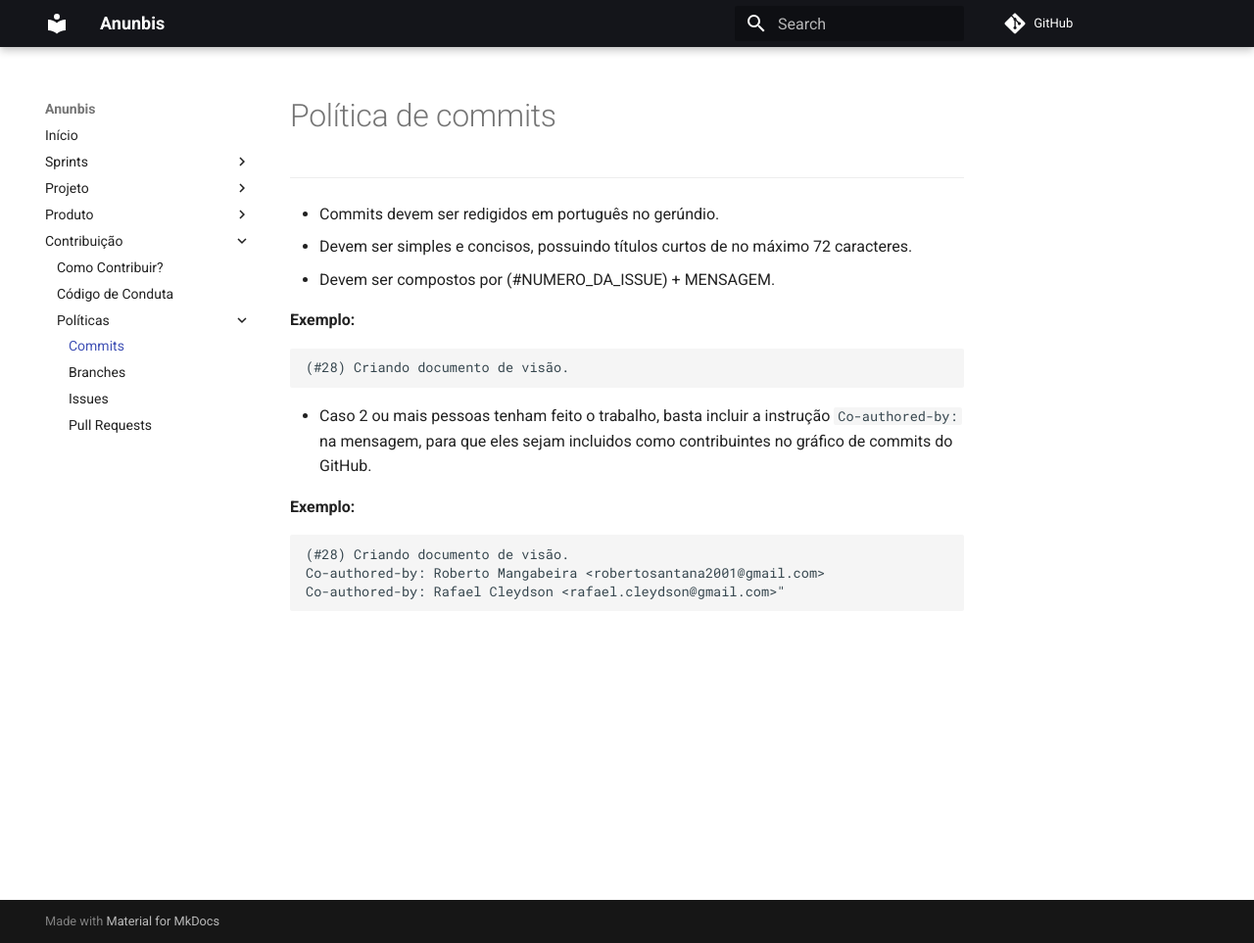
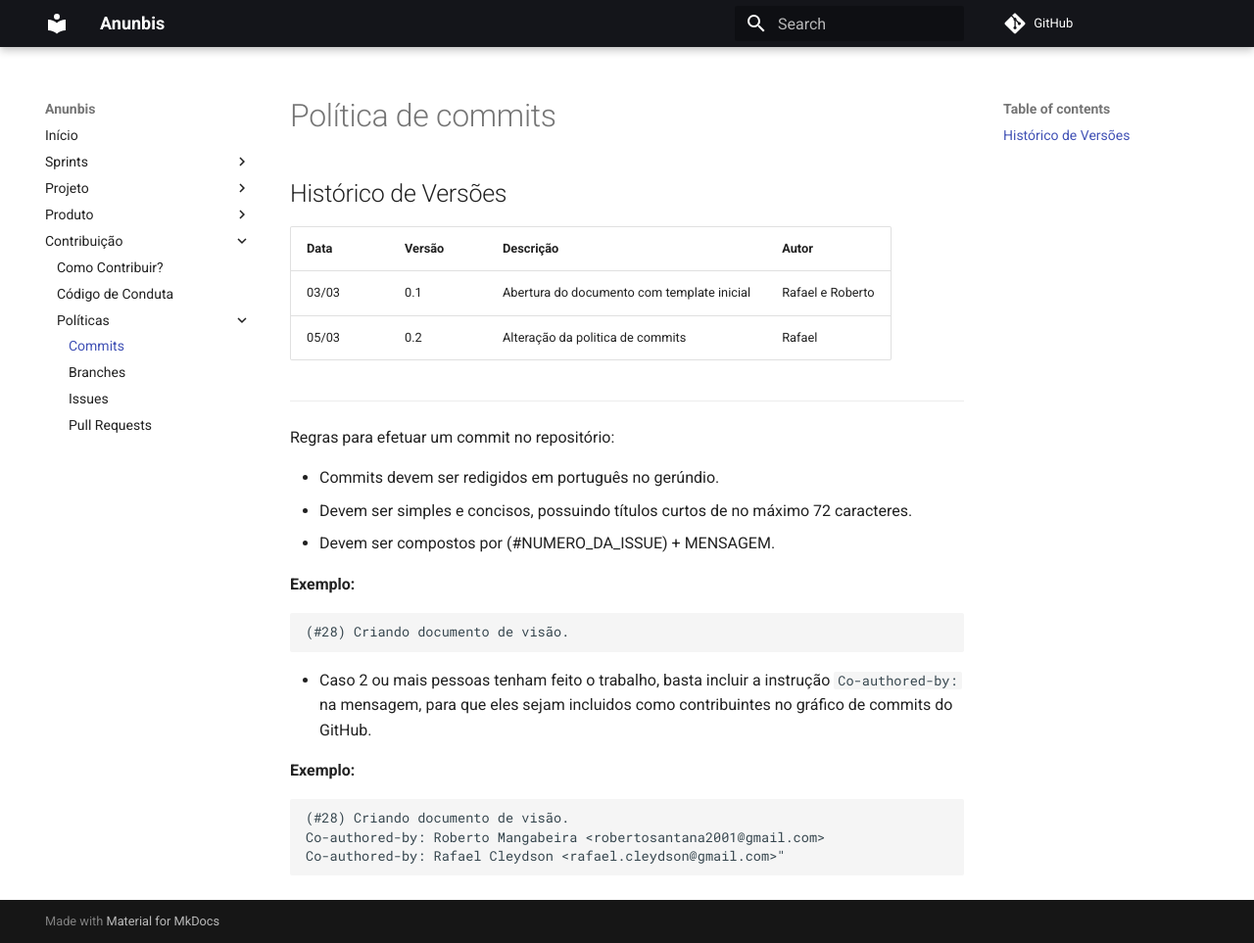
Before and after one commit to fga-eps-mds/2020.2-Anunbis, an MkDocs documentation site: the page built from docs/policies/commits.md, in a window 1280 px wide and 963 px high. Shown: the whole window at 98% size. Built offline with MkDocs 1.6.1 and Material for MkDocs 9.7.7, drawn with Linux system fonts in a browser that asks for light colours; comment, search, counter and statistics services are not loaded.

Commit message:
(#65) Adicionando versionamento à política de commits

```diff
--- a/docs/policies/commits.md
+++ b/docs/policies/commits.md
@@ -1,6 +1,15 @@
 # Política de commits
 
+## Histórico de Versões
+
+Data|Versão|Descrição|Autor
+-|-|-|-
+03/03|0.1|Abertura do documento com template inicial|Rafael e Roberto|
+05/03|0.2|Alteração da politica de commits| Rafael|
+
 ---
+
+Regras para efetuar um commit no repositório:
 
 * Commits devem ser redigidos em português no gerúndio.
 * Devem ser simples e concisos, possuindo títulos curtos de no máximo 72 caracteres.
```
